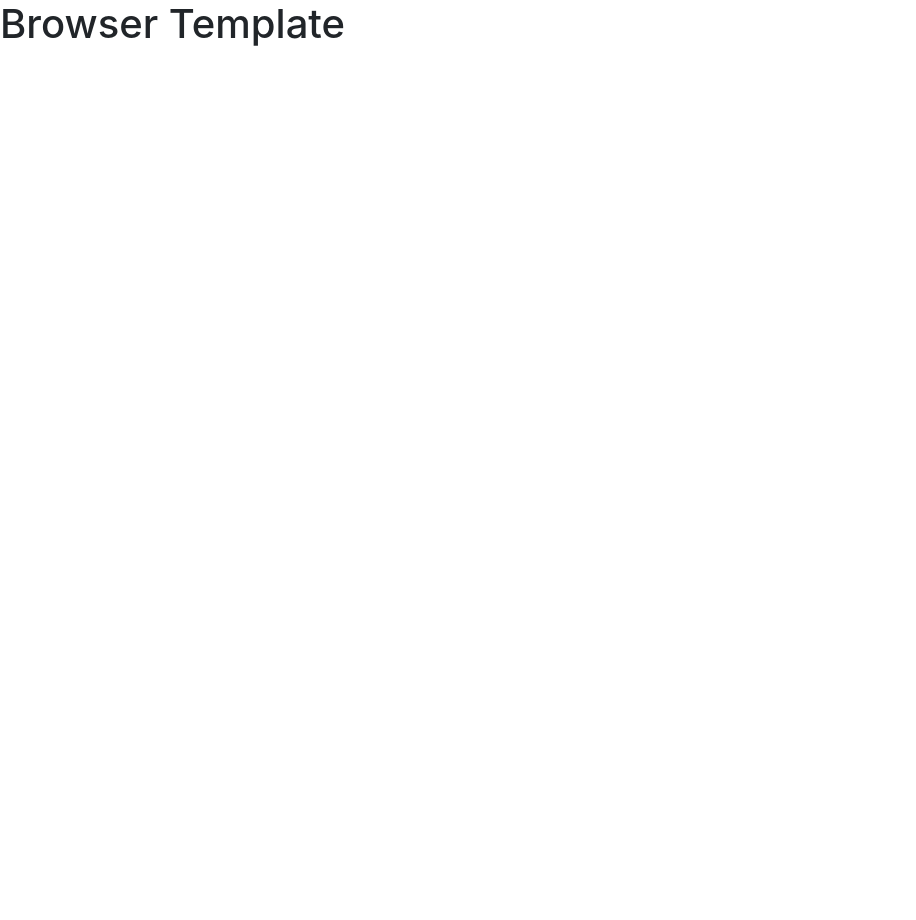
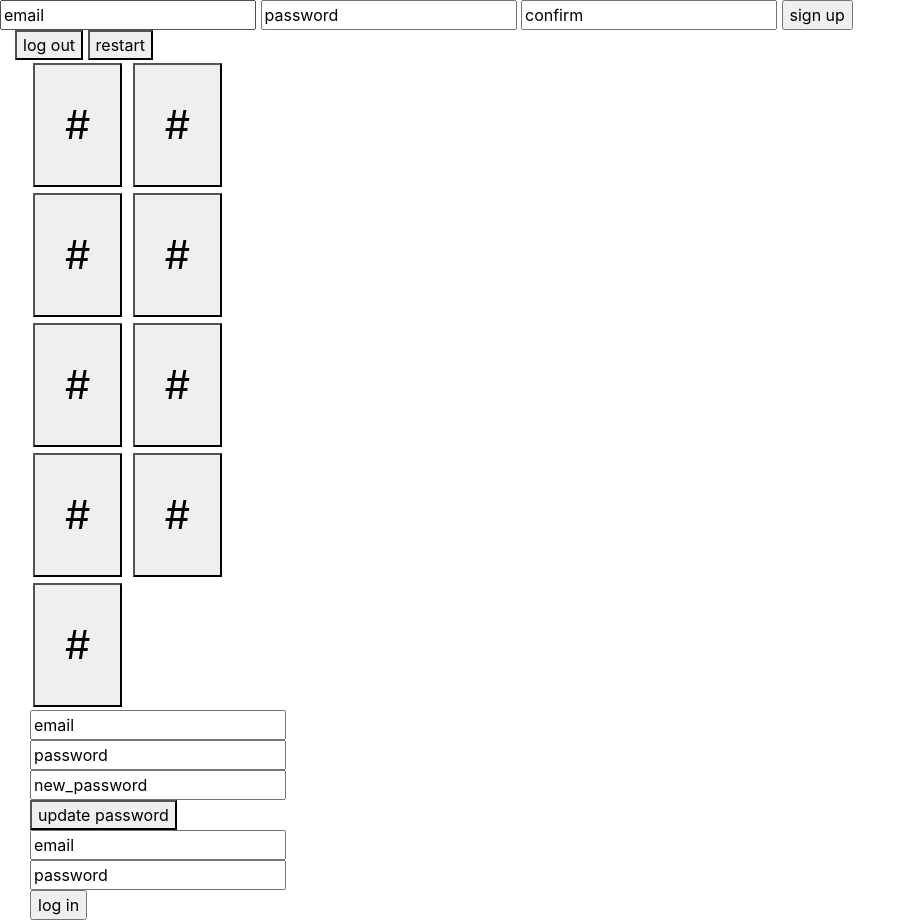
Before and after one commit to thomaslee3d/tic-tac-toe, a website built with webpack: page index.html in a window 1280 px wide. Shown: the whole page, without its empty margins (0-916 px from the left). Before the commit the page ends 800 px from the top, so only its background shows below. Built offline with nearby package versions, Linux system fonts and the light colour scheme.

Commit message:
html css elements
 MVP complete

```diff
--- a/assets/styles/index.scss
+++ b/assets/styles/index.scss
@@ -1 +1,17 @@
 @import '~bootstrap/scss/bootstrap';
+
+
+.gameBoard{
+
+  background: grey;
+}
+.gameBoardBtn{
+  padding: 30px 30px 30px 30px;
+  margin: 3px 3px 3px 3px;
+  font-size: 40px;
+}
+.gameBoardCtrl{
+  padding: 30px 30px 30px 30px;
+  margin: 3px 3px 3px 3px;
+  font-size: 18px;
+}
--- a/index.html
+++ b/index.html
@@ -12,6 +12,36 @@
       <script src="public/application.js" type="text/javascript" charset="utf-8" defer></script>
     </head>
     <body>
-      <h1>Browser Template</h1>
+      <div class='container-fluid'>
+        <div class='row'>
+          <div=class'col-3'>
+          <form class="sign-up">
+              <input id="email"type='text'value="email">
+              <input id="password"type='text' value="password">
+              <input id="password_confirmation"type='text'value="confirm" >
+              <input id="submit" type='submit'value='sign up'>
+            </form>
+          </div>
+              <button class='logOutBtn'>log out</button>
+              <button class='restartBtn'>restart</button>
+            <div class='col-3'>
+                <button class='gameBoardBtn'>#</button>
+                <button class='gameBoardBtn'>#</button>
+                <button class='gameBoardBtn'>#</button>
+                <button class='gameBoardBtn'>#</button>
+                <button class='gameBoardBtn'>#</button>
+                <button class='gameBoardBtn'>#</button>
+                <button class='gameBoardBtn'>#</button>
+                <button class='gameBoardBtn'>#</button>
+                <button class='gameBoardBtn'>#</button>
+                <input type='text'value="email"value="email">
+                <input type='text'value="password"value="password">
+                <input type='text'value="new_password"value="update password">
+                <button class='updatePasswordBtn'>update password</button>
+                <input name="email"type='text' value="email">
+                <input name="password" type='text' value="password">
+                <input type="submit" value='log in'>
+            </div>
+        </div>
     </body>
 </html>
```
